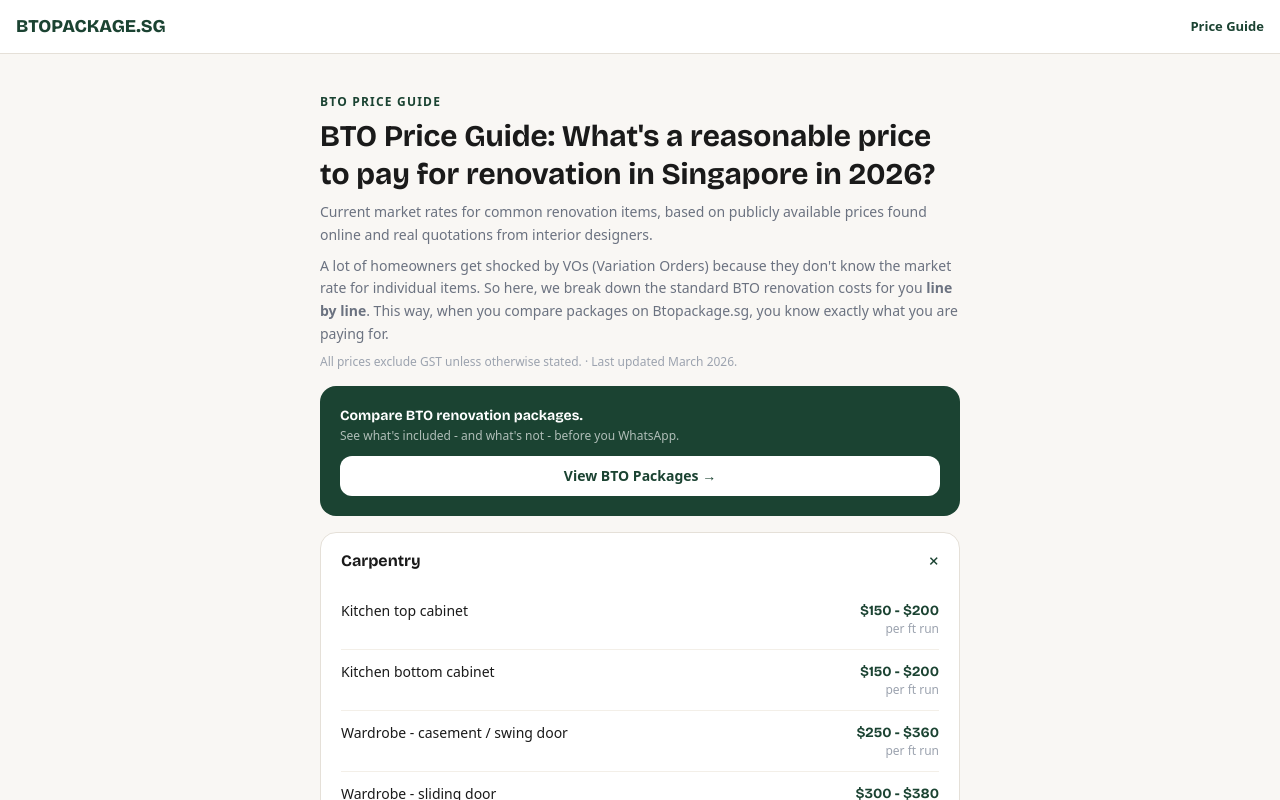
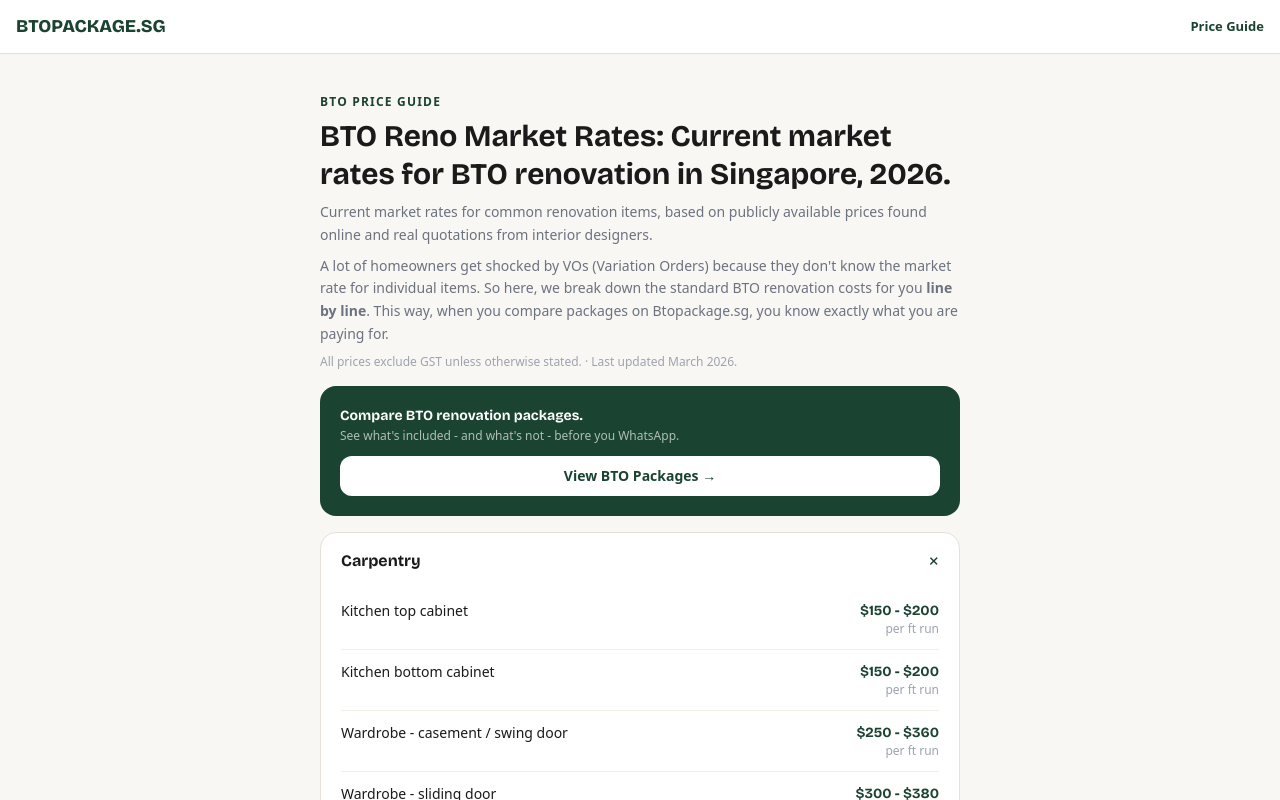
Before and after one commit to chylerbot-beep/btopackage, a Next.js app: page /price-guide in a window 1280 px wide. Shown: the top 800 px of the page. Built offline with nearby package versions, Linux system fonts and the light colour scheme.

Commit message:
Update price guide hero heading copy

```diff
--- a/app/price-guide/PriceGuideClient.tsx
+++ b/app/price-guide/PriceGuideClient.tsx
@@ -145,8 +145,7 @@ export default function PriceGuideClient() {
           className="mb-2 text-3xl font-bold leading-tight text-[#1A1A1A]"
           style={{ fontFamily: 'var(--font-bricolage-grotesque)' }}
         >
-          BTO Price Guide: What&apos;s a reasonable price to pay for renovation in Singapore in
-          2026?
+          BTO Reno Market Rates: Current market rates for BTO renovation in Singapore, 2026.
         </h1>
         <p className="mb-2 text-sm leading-relaxed text-[#6B7280]">
           Current market rates for common renovation items, based on publicly available prices
```
